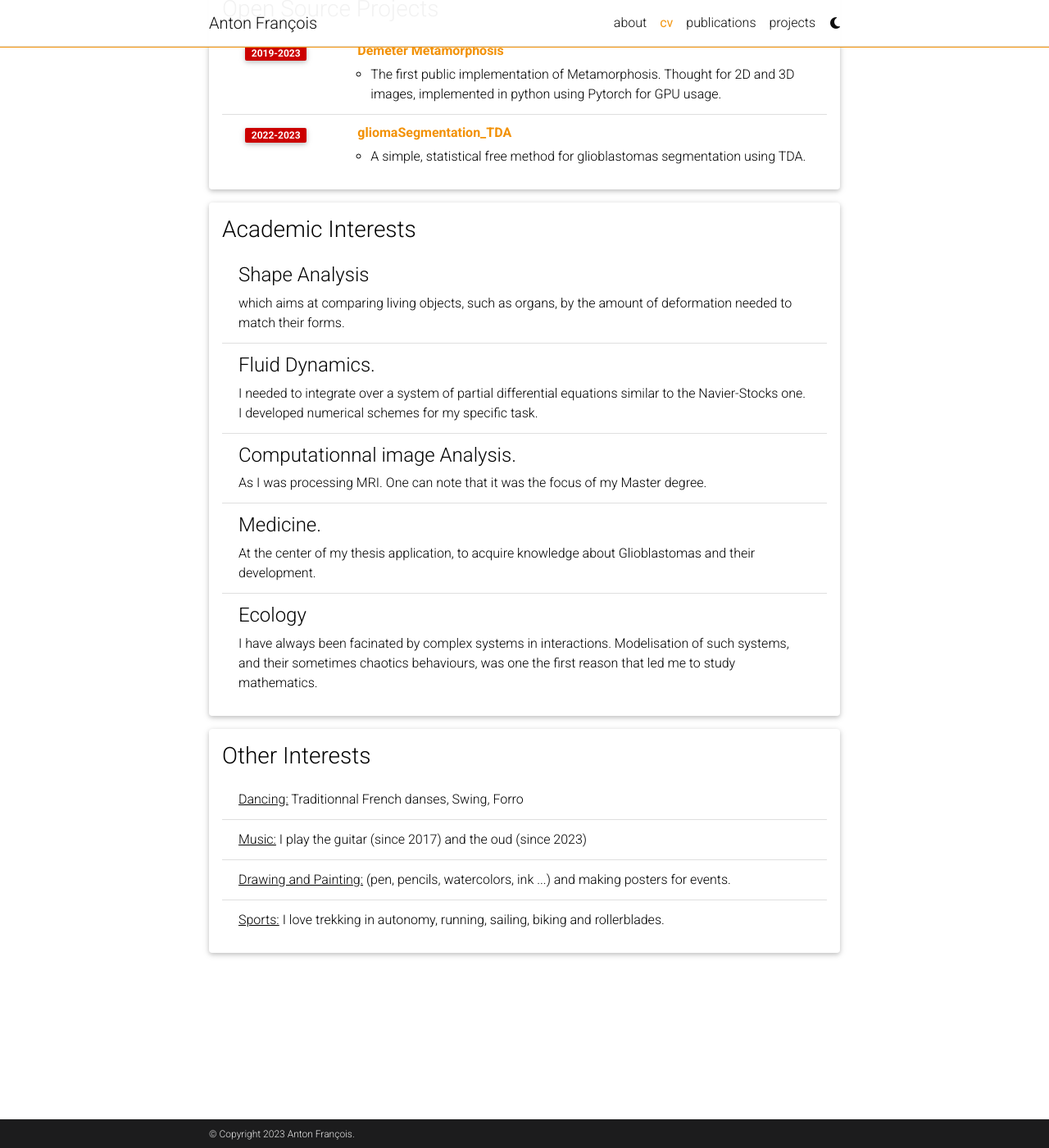
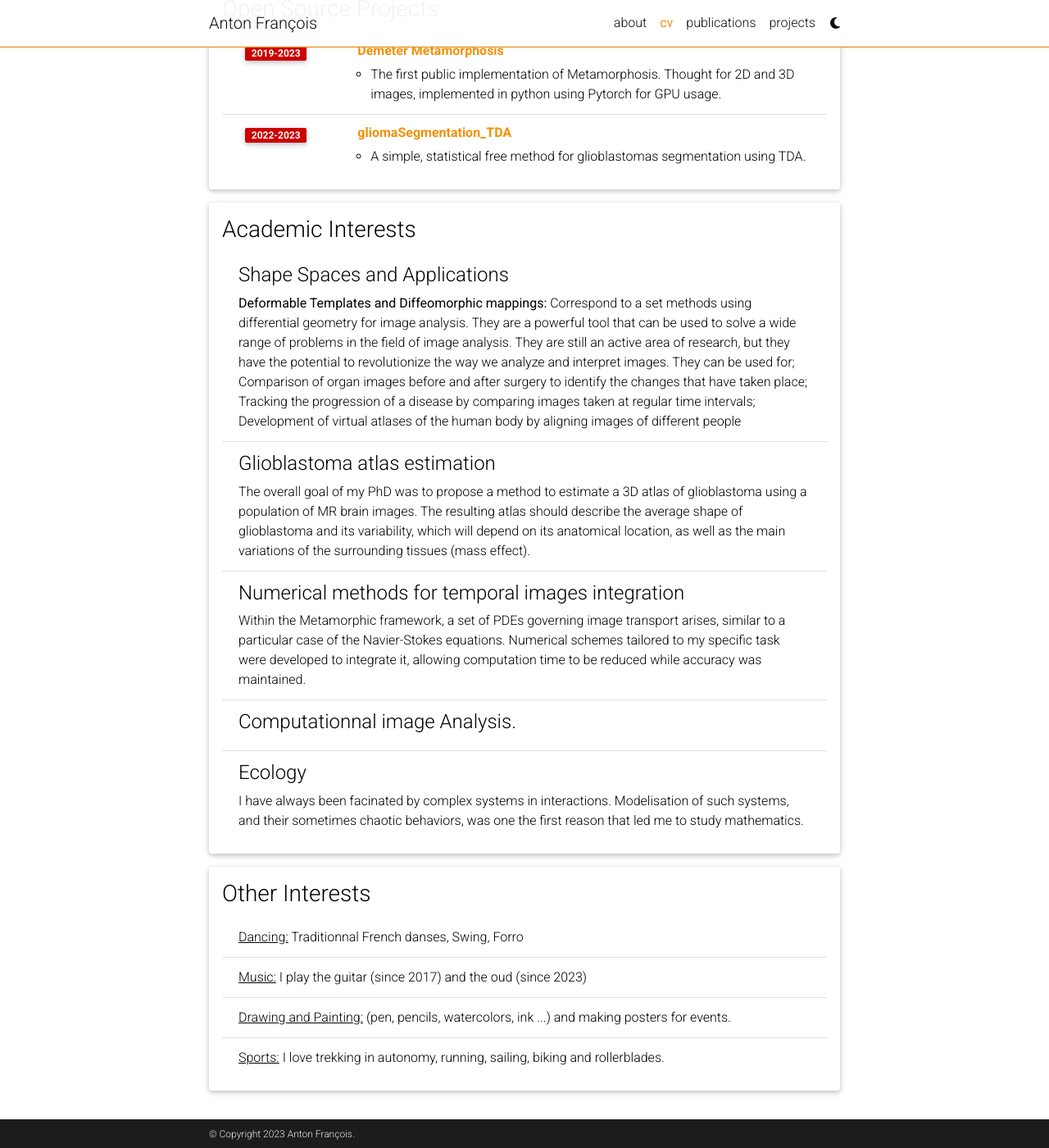
Before and after one commit to antonfrancois/antonfrancois.github.io, a Jekyll site: the page built from _pages/cv.md, in a window 1280 px wide and 1400 px high, scrolled down 2378 px. Shown: the whole window at 82% size. Built offline with Jekyll 4.4.1, drawn with Linux system fonts in a browser that asks for light colours; comment, search, counter and statistics services are not loaded; a style sheet for code colours, icons or effects is not loaded.

Commit message:
CV: Academic interests update

```diff
--- a/_data/cv.yml
+++ b/_data/cv.yml
@@ -118,11 +118,11 @@
     #         - <b>Fluid Dynamics.</b> I needed to integrate over a system of partial differential equations similar to the Navier-Stocks one. I developed numerical schemes for my specific task.
     #         - <b>Computationnal image Analysis.</b> As I was processing MRI. One can note that it was the focus of my Master degree.
     #         - <b>Medicine.</b> I needed to acquire knowledge about Glioblastomas and their development.
-    - <h4>Shape Analysis</h4> which aims at comparing living objects, such as organs, by the amount of deformation needed to match their forms.
-    - <h4>Fluid Dynamics.</h4> I needed to integrate over a system of partial differential equations similar to the Navier-Stocks one. I developed numerical schemes for my specific task.
-    - <h4>Computationnal image Analysis.</h4> As I was processing MRI. One can note that it was the focus of my Master degree.
-    - <h4>Medicine.</h4> At the center of my thesis application,  to acquire knowledge about Glioblastomas and their development.
-    - <h4>Ecology</h4> I have always been facinated by complex systems in interactions. Modelisation of such systems, and their sometimes chaotics behaviours, was one the first reason that led me to study mathematics.
+    - <h4>Shape Spaces and Applications </h4> <b>Deformable Templates and Diffeomorphic mappings:</b> Correspond to a set methods using differential geometry for image analysis. They are a powerful tool that can be used to solve a wide range of problems in the field of image analysis. They are still an active area of research, but they have the potential to revolutionize the way we analyze and interpret images. They can be used for; Comparison of organ images before and after surgery to identify the changes that have taken place; Tracking the progression of a disease by comparing images taken at regular time intervals; Development of virtual atlases of the human body by aligning images of different people
+    - <h4>Glioblastoma atlas estimation </h4> The overall goal of my PhD was to propose a method to estimate a 3D atlas of glioblastoma using a population of MR brain images. The resulting atlas should describe the average shape of glioblastoma and its variability, which will depend on its anatomical location, as well as the main variations of the surrounding tissues (mass effect).
+    - <h4>Numerical methods for temporal images integration</h4> Within the Metamorphic framework, a set of PDEs governing image transport arises, similar to a particular case of the Navier-Stokes equations. Numerical schemes tailored to my specific task were developed to integrate it, allowing computation time to be reduced while accuracy was maintained.
+    - <h4>Computationnal image Analysis.</h4>
+    - <h4>Ecology</h4> I have always been facinated by complex systems in interactions. Modelisation of such systems, and their sometimes chaotic behaviors, was one the first reason that led me to study mathematics.
 
 - title: Other Interests
   type: list
```
